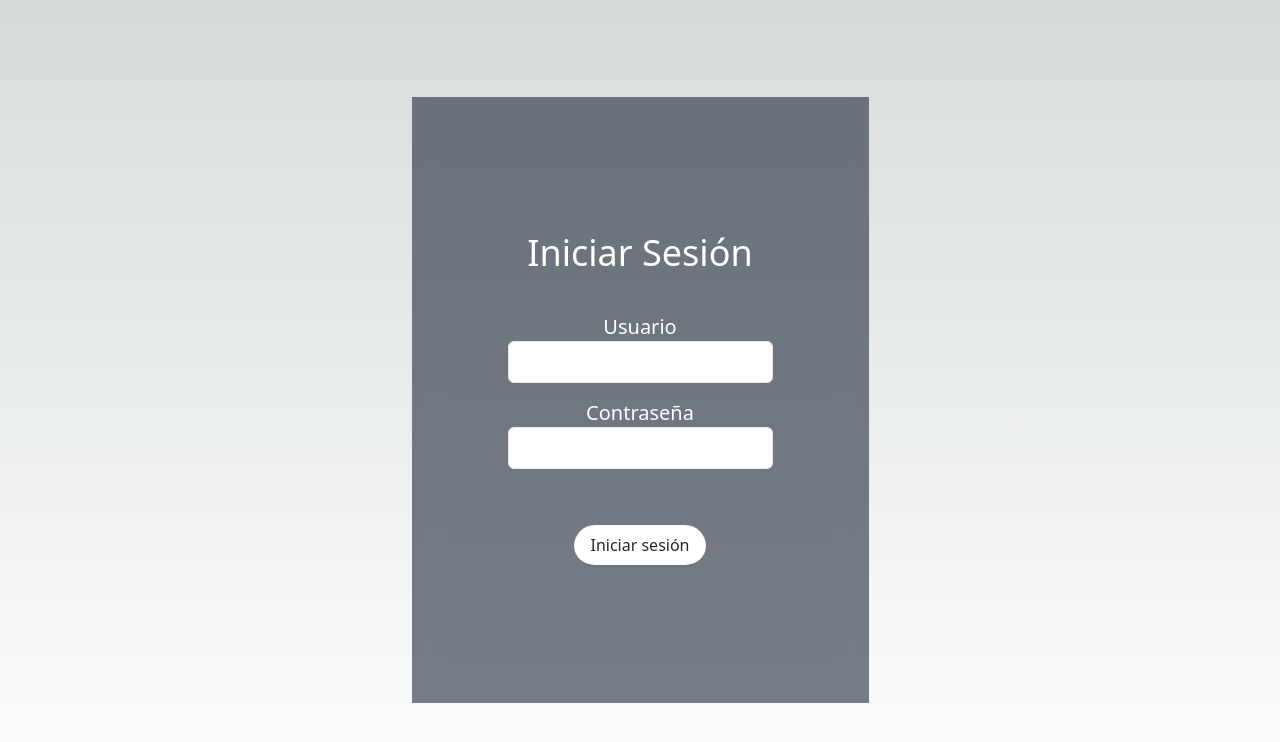
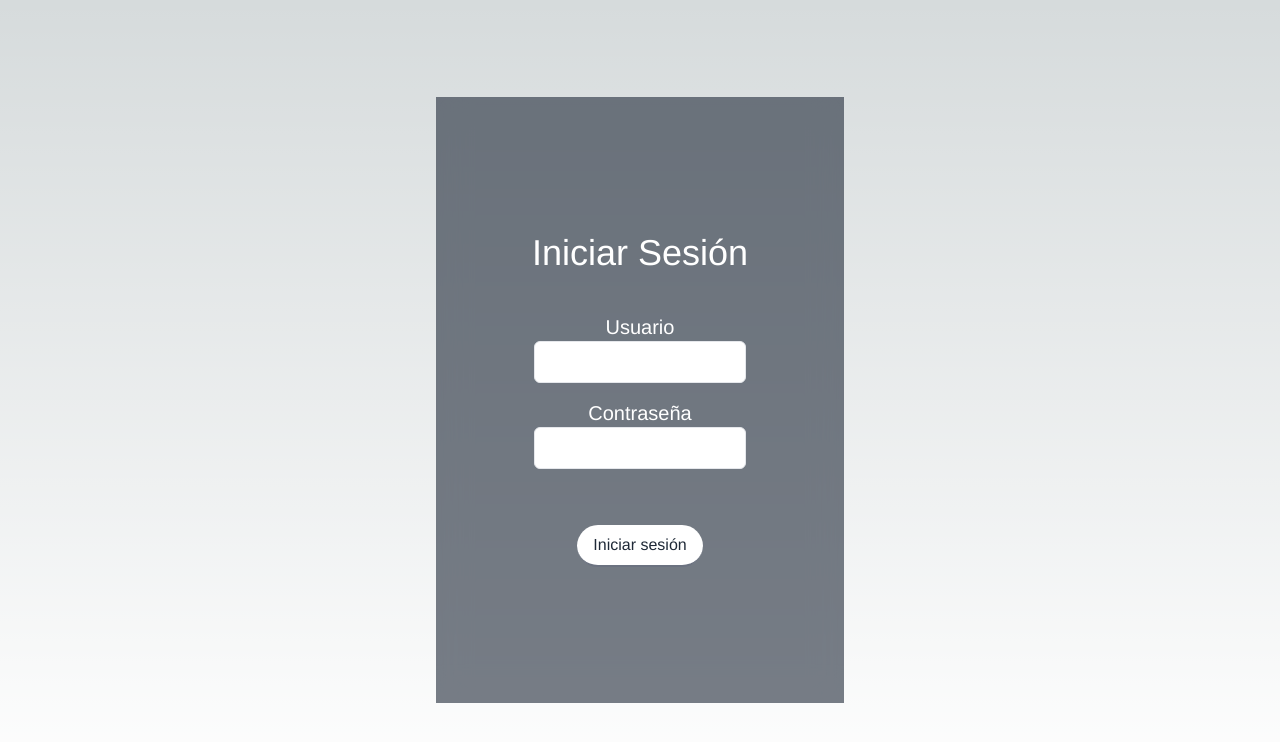
Before and after one commit to frankgimeno3/pompeiaprinter, a Next.js app: page / in a window 1280 px wide. Shown: the top 742 px of the page. Built offline with nearby package versions, Linux system fonts and the light colour scheme.

Commit message:
añado cinzel

```diff
--- a/pages/dashboard/index.tsx
+++ b/pages/dashboard/index.tsx
@@ -1,3 +1,4 @@
+/* eslint-disable @next/next/no-img-element */
 import React, { useState, useEffect, useRef } from "react";
 import Navbar from "../../components/Navbar/navbar";
 import Whitenav from "../../components/Navbar/Whitenav";
@@ -99,13 +100,11 @@ const Dashboard = () => {
     const newOrder = header === currentOrder ? `-${header}` : header;
     const sortedTableData = files.slice().sort((a, b) => {
       if (header === 'updatedAt') {
-        // Ordenar por fecha y hora al seleccionar el cabezal Hora
-        return (
+         return (
           new Date(a.updatedAt).getTime() - new Date(b.updatedAt).getTime()
         );
       } else {
-        // Ordenar alfanuméricamente para los cabezales Nombre y Dios
-        return (a as any)[header].localeCompare((b as any)[header]);
+         return (a as any)[header].localeCompare((b as any)[header]);
       }
     });
 
@@ -250,7 +249,7 @@ const ComponentToPrint = React.forwardRef(function ComponentToPrint(
       {/* Contenedor para la imagen de fondo */}
       <div
         className="absolute top-0 left-0 w-full h-full z-0"
-        style={{ opacity: 0.3 }} // Ajustar la opacidad según sea necesario
+        style={{ opacity: 0.3 }}
       >
         <img
           src="/fondo1.png"
--- a/styles/globals.css
+++ b/styles/globals.css
@@ -1,6 +1,7 @@
 @tailwind base;
 @tailwind components;
 @tailwind utilities;
+@import url('https://fonts.googleapis.com/css2?family=Helvetica&display=swap');
 
 :root {
   --foreground-rgb: 0, 0, 0;
@@ -17,11 +18,15 @@
 }
 
 body {
+  font-family: 'Helvetica', sans-serif; /* Use Helvetica as the default font */
   color: rgb(var(--foreground-rgb));
   background: linear-gradient(
-      to bottom,
-      transparent,
-      rgb(var(--background-end-rgb))
-    )
-    rgb(var(--background-start-rgb));
+    to bottom,
+    transparent,
+    rgb(var(--background-end-rgb))
+  )
+  rgb(var(--background-start-rgb));
 }
+.cinzel-font {
+  font-family: 'Cinzel', serif; /* Use Cinzel font when this class is applied */
+}
```
